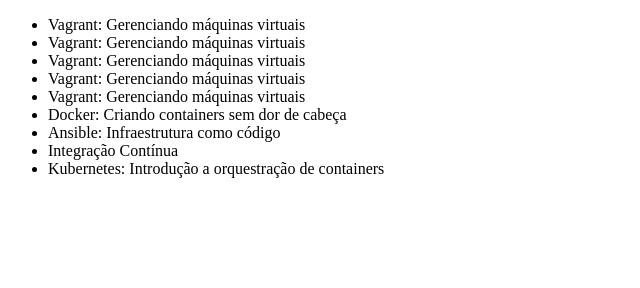
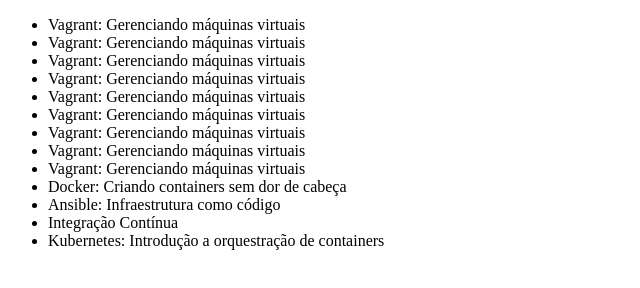
Before and after one commit to ThiagoBAlves13/aula, a plain HTML site: page AulaGit/index.html in a window 1280 px wide. Shown: the whole page, without its empty margins (0-640 px from the left). Drawn offline with Linux system fonts and the light colour scheme.

Commit message:
Teste (#2)
* Atualizando teste

* Nova atualização

```diff
--- a/AulaGit/index.html
+++ b/AulaGit/index.html
@@ -7,14 +7,14 @@
 <body>
     <ul>
         <li>Vagrant: Gerenciando máquinas virtuais</li>
-
         <li>Vagrant: Gerenciando máquinas virtuais</li>
         <li>Vagrant: Gerenciando máquinas virtuais</li>
         <li>Vagrant: Gerenciando máquinas virtuais</li>
-
         <li>Vagrant: Gerenciando máquinas virtuais</li>
-
-
+		<li>Vagrant: Gerenciando máquinas virtuais</li>
+        <li>Vagrant: Gerenciando máquinas virtuais</li>
+        <li>Vagrant: Gerenciando máquinas virtuais</li>
+        <li>Vagrant: Gerenciando máquinas virtuais</li>
         <li>Docker: Criando containers sem dor de cabeça</li>
         <li>Ansible: Infraestrutura como código</li>
         <li>Integração Contínua</li>
```
